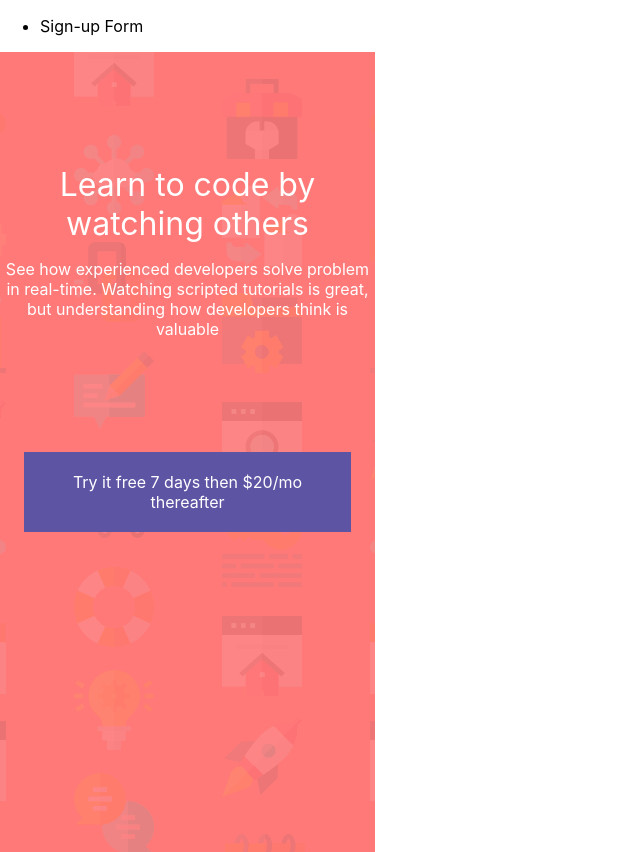
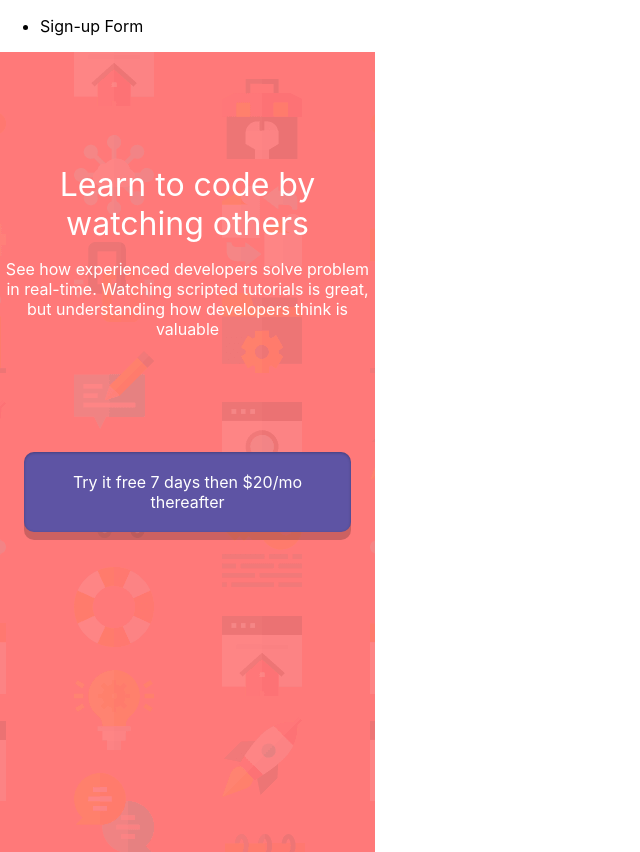
Before and after one commit to TaraTrody/frontend-react-challenges, a React (Create React App) app: page /signup in a window 1280 px wide. Shown: the whole page, without its empty margins (0-640 px from the left). Built offline with nearby package versions, Linux system fonts and the light colour scheme; a web font is replaced by a local one.

Commit message:
Add shadow to purple box

```diff
--- a/src/sign-up_form/Signup.jsx
+++ b/src/sign-up_form/Signup.jsx
@@ -72,6 +72,8 @@ const Box = styled.div`
   color: #fff;
   display: flex;
   align-content: center;
+  border-radius: 0.625em;
+  box-shadow: 0 8px 0 rgb(0 0 0 / 0.2), inset 0 1px 3px rgb(0 0 0 / 0.25);
 
   p {
     width: 250px;
```
